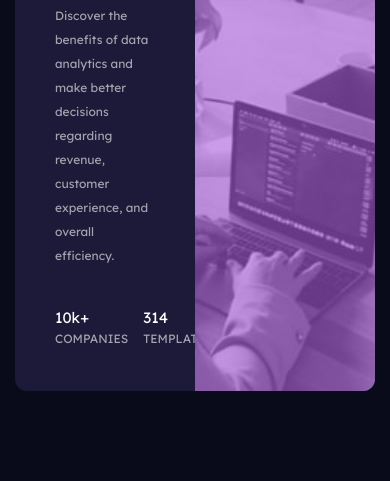
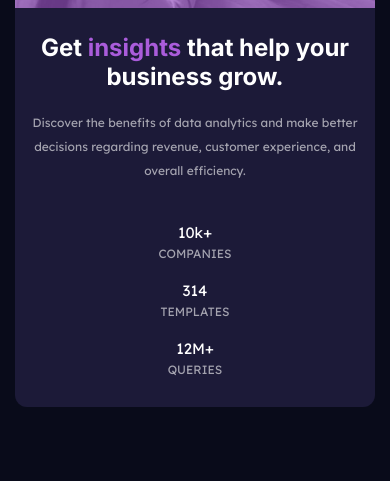
Before and after one commit to visockijanatolij1-sys/stats-preview-card-component, a plain HTML site: page index.html in a window 390 px wide. Shown: the part 363-844 px from the top of the page. Drawn offline with Linux system fonts and the light colour scheme.

Commit message:
finish mobile version

```diff
--- a/css/style.css
+++ b/css/style.css
@@ -100,3 +100,41 @@ body{
     font-size: 12px;
     color: hsla(0, 0%, 100%, 0.6);
 }
+
+@media (max-width: 721px) {
+    .card{
+        flex-direction: column-reverse;
+        max-width: 560px;
+        margin: 30px auto;
+        border-radius: 12px;
+    }
+    .card-content,
+    .card-image{
+        width: 100%;
+    }
+    .card-image img{
+        overflow: hidden;
+    }
+}
+
+@media (max-width: 411px) {
+    .card-content{
+        padding: 25px 10px;
+    }
+    .content-card__title{
+        font-size: 24px;
+        text-align: center;
+    }
+    .content-card__text{
+        text-align: center;
+    }
+    .content-card_block{
+        flex-direction: column;
+        align-items: center;
+        justify-content: center;
+    }
+    .content-card__stat{
+        align-items: center;
+    }
+
+}
```
